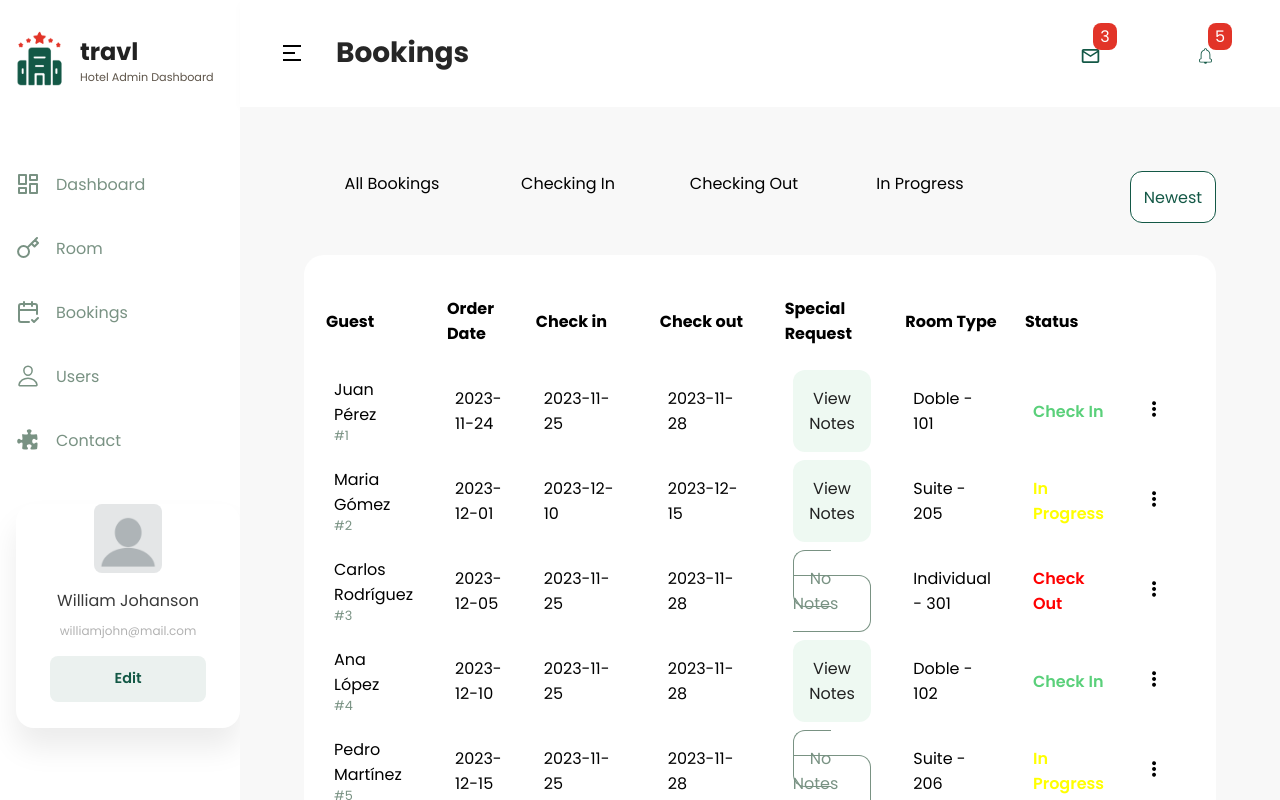
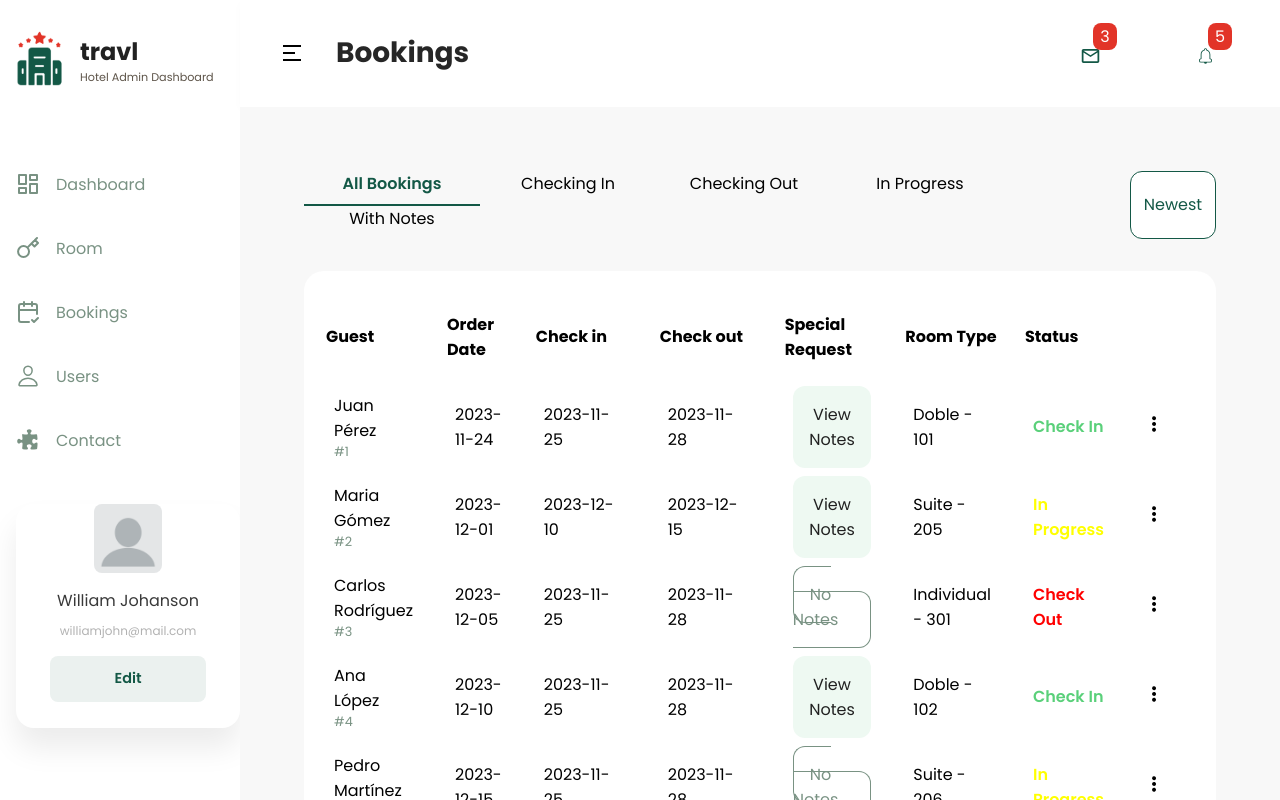
Before and after one commit to JavierSalazarG/dashboard-Hotel-Miranda, a React (Vite) app: page /Bookings in a window 1280 px wide. Shown: the top 800 px of the page. Built offline with nearby package versions, Linux system fonts and the light colour scheme.

Commit message:
finish filter booking

```diff
--- a/src/components/filters/booking/BookingFilters.jsx
+++ b/src/components/filters/booking/BookingFilters.jsx
@@ -5,14 +5,91 @@ import {
   ButtonOrdenStyled,
   NewestStyled,
 } from "../roomsFilterStyled";
+import { FilterBookingContext } from "../../../contexts/boocking";
+import { useContext } from "react";
 const BookingFilters = () => {
+  const {
+    filter,
+    setAll,
+    setCheckingIn,
+    setCheckingOut,
+    setInProgress,
+    setWithMessage,
+  } = useContext(FilterBookingContext);
   return (
     <DivOptionsStyled>
       <div>
-        <ButtonOrdenStyled>All Bookings</ButtonOrdenStyled>
-        <ButtonOrdenStyled>Checking In</ButtonOrdenStyled>
-        <ButtonOrdenStyled>Checking Out</ButtonOrdenStyled>
-        <ButtonOrdenStyled>In Progress</ButtonOrdenStyled>
+        {filter === "All" ? (
+          <ButtonOrdenStyled
+            $color="#135846"
+            $weight="600"
+            $px="2"
+            onClick={setAll}
+          >
+            All Bookings
+          </ButtonOrdenStyled>
+        ) : (
+          <ButtonOrdenStyled onClick={setAll}>All Bookings</ButtonOrdenStyled>
+        )}
+        {filter === "Check In" ? (
+          <ButtonOrdenStyled
+            $color="#135846"
+            $weight="600"
+            $px="2"
+            onClick={setCheckingIn}
+          >
+            Checking In
+          </ButtonOrdenStyled>
+        ) : (
+          <ButtonOrdenStyled onClick={setCheckingIn}>
+            Checking In
+          </ButtonOrdenStyled>
+        )}
+
+        {filter === "Check Out" ? (
+          <ButtonOrdenStyled
+            $color="#135846"
+            $weight="600"
+            $px="2"
+            onClick={setCheckingOut}
+          >
+            Checking Out
+          </ButtonOrdenStyled>
+        ) : (
+          <ButtonOrdenStyled onClick={setCheckingOut}>
+            Checking Out
+          </ButtonOrdenStyled>
+        )}
+
+        {filter === "In Progress" ? (
+          <ButtonOrdenStyled
+            $color="#135846"
+            $weight="600"
+            $px="2"
+            onClick={setInProgress}
+          >
+            In Progress
+          </ButtonOrdenStyled>
+        ) : (
+          <ButtonOrdenStyled onClick={setInProgress}>
+            In Progress
+          </ButtonOrdenStyled>
+        )}
+
+        {filter === "With Message" ? (
+          <ButtonOrdenStyled
+            $color="#135846"
+            $weight="600"
+            $px="2"
+            onClick={setWithMessage}
+          >
+            With Notes
+          </ButtonOrdenStyled>
+        ) : (
+          <ButtonOrdenStyled onClick={setWithMessage}>
+            With Notes
+          </ButtonOrdenStyled>
+        )}
       </div>
       <DivButtonsNewstyled>
         <NewestStyled>Newest</NewestStyled>
--- a/src/components/layaut/layaut.jsx
+++ b/src/components/layaut/layaut.jsx
@@ -3,6 +3,7 @@ import { useState } from "react";
 import { useLocation, useNavigate } from "react-router-dom";
 import { useContext } from "react";
 import { FilterRoomsContext } from "../../contexts/rooms";
+import { FilterBookingContext } from "../../contexts/boocking";
 //styled ------------------
 import {
   ContainerStyled,
@@ -45,7 +46,8 @@ import Logo from "../../../public/logo/logo.png";
 import ImgPefil from "../../../public/navbar/perfil.png";
 //============================
 const Layout = () => {
-  const { setAll } = useContext(FilterRoomsContext);
+  const { setAll: setAllRooms } = useContext(FilterRoomsContext);
+  const { setAll: setAllBookingContext } = useContext(FilterBookingContext);
   const navigate = useNavigate();
   const [isMenuVisible, setMenuVisible] = useState(true);
   let location = useLocation();
@@ -86,17 +88,19 @@ const Layout = () => {
             </LiNavStyles>
             <LiNavStyles>
               <IconRoomStyles />
-              <LinkNavStyles onClick={setAll} to={"/rooms"}>
+              <LinkNavStyles onClick={setAllRooms} to={"/rooms"}>
                 Room
               </LinkNavStyles>
             </LiNavStyles>
             <LiNavStyles>
               <IconBookingsStyles />
-              <LinkNavStyles to={"/Bookings"}>Bookings</LinkNavStyles>
+              <LinkNavStyles onClick={setAllBookingContext} to={"/Bookings"}>
+                Bookings
+              </LinkNavStyles>
             </LiNavStyles>
             <LiNavStyles>
               <IconGuestStyles />
-              <LinkNavStyles onClick={setAll} to={"/users"}>
+              <LinkNavStyles onClick={setAllRooms} to={"/users"}>
                 Users
               </LinkNavStyles>
             </LiNavStyles>
--- a/src/components/tables/Booking.jsx
+++ b/src/components/tables/Booking.jsx
@@ -13,11 +13,61 @@ import {
 import { SlOptionsVertical } from "react-icons/sl";
 import { useState } from "react";
 import { useNavigate } from "react-router-dom";
-
+import { FilterBookingContext } from "../../contexts/boocking";
+import { useContext } from "react";
 const Booking = ({ BookingsList, loading }) => {
   const [showPopUp, setShowPopUp] = useState(false);
   const [selectedNote, setSelectedNote] = useState(null);
   const navigate = useNavigate();
+  const { filter } = useContext(FilterBookingContext);
+  const renderBooking = (booking) => (
+    <TrStyled onClick={() => HandleClick(booking.id)} key={booking.id}>
+      <td>
+        <p>
+          {booking.nombre} {booking.apellidos}
+        </p>
+        <IdBoockingStyled>#{booking.id}</IdBoockingStyled>
+      </td>
+
+      <td>{booking.fecha_reserva}</td>
+      <td>{booking.check_in}</td>
+      <td>{booking.check_out}</td>
+      <td>
+        {booking.ha_anadido_mensaje ? (
+          <ButtonNotesStyled onClick={(event) => openPopup(booking, event)}>
+            View Notes
+          </ButtonNotesStyled>
+        ) : (
+          <SpanNotesStyles>No Notes</SpanNotesStyles>
+        )}
+      </td>
+
+      <td>
+        <p>
+          {booking.tipo_habitacion} - {booking.numero_habitacion}
+        </p>
+      </td>
+
+      <td>
+        {booking.status === "Check In" ? (
+          <SpanStatusStyled $bg="#E8FFEE" $color="#5AD07A">
+            {booking.status}
+          </SpanStatusStyled>
+        ) : booking.status === "In Progress" ? (
+          <SpanStatusStyled $bg="#E2E2E2" $color="yellow">
+            {booking.status}
+          </SpanStatusStyled>
+        ) : (
+          <SpanStatusStyled $bg="#FFEDEC" $color="red">
+            {booking.status}
+          </SpanStatusStyled>
+        )}
+      </td>
+      <td>
+        <SlOptionsVertical />
+      </td>
+    </TrStyled>
+  );
 
   //Popup Mensage---------------
   const openPopup = (note, event) => {
@@ -50,56 +100,18 @@ const Booking = ({ BookingsList, loading }) => {
           <Spinner></Spinner>
         ) : (
           BookingsList &&
-          BookingsList.map((booking) => (
-            <TrStyled onClick={() => HandleClick(booking.id)} key={booking.id}>
-              <td>
-                <p>
-                  {booking.nombre} {booking.apellidos}
-                </p>
-                <IdBoockingStyled>#{booking.id}</IdBoockingStyled>
-              </td>
-
-              <td>{booking.fecha_reserva}</td>
-              <td>{booking.check_in}</td>
-              <td>{booking.check_out}</td>
-              <td>
-                {booking.ha_anadido_mensaje ? (
-                  <ButtonNotesStyled
-                    onClick={(event) => openPopup(booking, event)}
-                  >
-                    View Notes
-                  </ButtonNotesStyled>
-                ) : (
-                  <SpanNotesStyles>No Notes</SpanNotesStyles>
-                )}
-              </td>
-
-              <td>
-                <p>
-                  {booking.tipo_habitacion} - {booking.numero_habitacion}
-                </p>
-              </td>
-
-              <td>
-                {booking.status === "Check In" ? (
-                  <SpanStatusStyled $bg="#E8FFEE" $color="#5AD07A">
-                    {booking.status}
-                  </SpanStatusStyled>
-                ) : booking.status === "In Progress" ? (
-                  <SpanStatusStyled $bg="#E2E2E2" $color="yellow">
-                    {booking.status}
-                  </SpanStatusStyled>
-                ) : (
-                  <SpanStatusStyled $bg="#FFEDEC" $color="red">
-                    {booking.status}
-                  </SpanStatusStyled>
-                )}
-              </td>
-              <td>
-                <SlOptionsVertical />
-              </td>
-            </TrStyled>
-          ))
+          BookingsList.map((booking) => {
+            if (
+              filter === "All" ||
+              (filter === "Check In" && booking.status === "Check In") ||
+              (filter === "Check Out" && booking.status === "Check Out") ||
+              (filter === "In Progress" && booking.status === "In Progress") ||
+              (filter === "With Message" && booking.ha_anadido_mensaje)
+            ) {
+              return renderBooking(booking);
+            }
+            return null;
+          })
         )}
         {showPopUp && (
           <PopUpStyled>
--- /dev/null
+++ b/src/contexts/boocking.jsx
@@ -0,0 +1,28 @@
+import React, { createContext, useContext, useState } from "react";
+
+export const FilterBookingContext = createContext();
+
+export const FilterBookingProvider = ({ children }) => {
+  const [filter, setFilter] = useState("All");
+
+  const setAll = () => setFilter("All");
+  const setCheckingIn = () => setFilter("Check In");
+  const setCheckingOut = () => setFilter("Check Out");
+  const setInProgress = () => setFilter("In Progress");
+  const setWithMessage = () => setFilter("With Message");
+
+  const contextValue = {
+    filter,
+    setAll,
+    setCheckingIn,
+    setCheckingOut,
+    setInProgress,
+    setWithMessage,
+  };
+
+  return (
+    <FilterBookingContext.Provider value={contextValue}>
+      {children}
+    </FilterBookingContext.Provider>
+  );
+};
--- a/src/contexts/rooms.jsx
+++ b/src/contexts/rooms.jsx
@@ -1,9 +1,7 @@
 import React, { createContext, useContext, useState } from "react";
 
-// Crear el contexto
 export const FilterRoomsContext = createContext();
 
-// Crear el proveedor del contexto
 export const FilterRoomsProvider = ({ children }) => {
   const [filter, setFilter] = useState("All");
 
--- a/src/data/bookings.json
+++ b/src/data/bookings.json
@@ -39,7 +39,7 @@
     "mensaje": "¡Bienvenidos!",
     "tipo_habitacion": "Individual",
     "numero_habitacion": 301,
-    "status": " Check Out"
+    "status": "Check Out"
   },
   {
     "id": 4,
--- a/src/main.jsx
+++ b/src/main.jsx
@@ -19,12 +19,14 @@ import { ErrorPage } from "./pages/error-page";
 import ContactPage from "./pages/Contact/ContactPage";
 import Booking from "./pages/Booking/Booking";
 import NewRoom from "./pages/NewRoom/NewRoom.jsx";
+import { FilterBookingProvider } from "./contexts/boocking.jsx";
 //-------------------
 
 ReactDOM.createRoot(document.getElementById("root")).render(
   <React.StrictMode>
     <ArchivedProvider>
       <FilterRoomsProvider>
+        <FilterBookingProvider>
           <Provider store={store}>
             <BrowserRouter>
               <Routes>
@@ -44,6 +46,7 @@ ReactDOM.createRoot(document.getElementById("root")).render(
               </Routes>
             </BrowserRouter>
           </Provider>
+        </FilterBookingProvider>
       </FilterRoomsProvider>
     </ArchivedProvider>
   </React.StrictMode>
```
Lines whose indentation alone changed are shown as unchanged.
